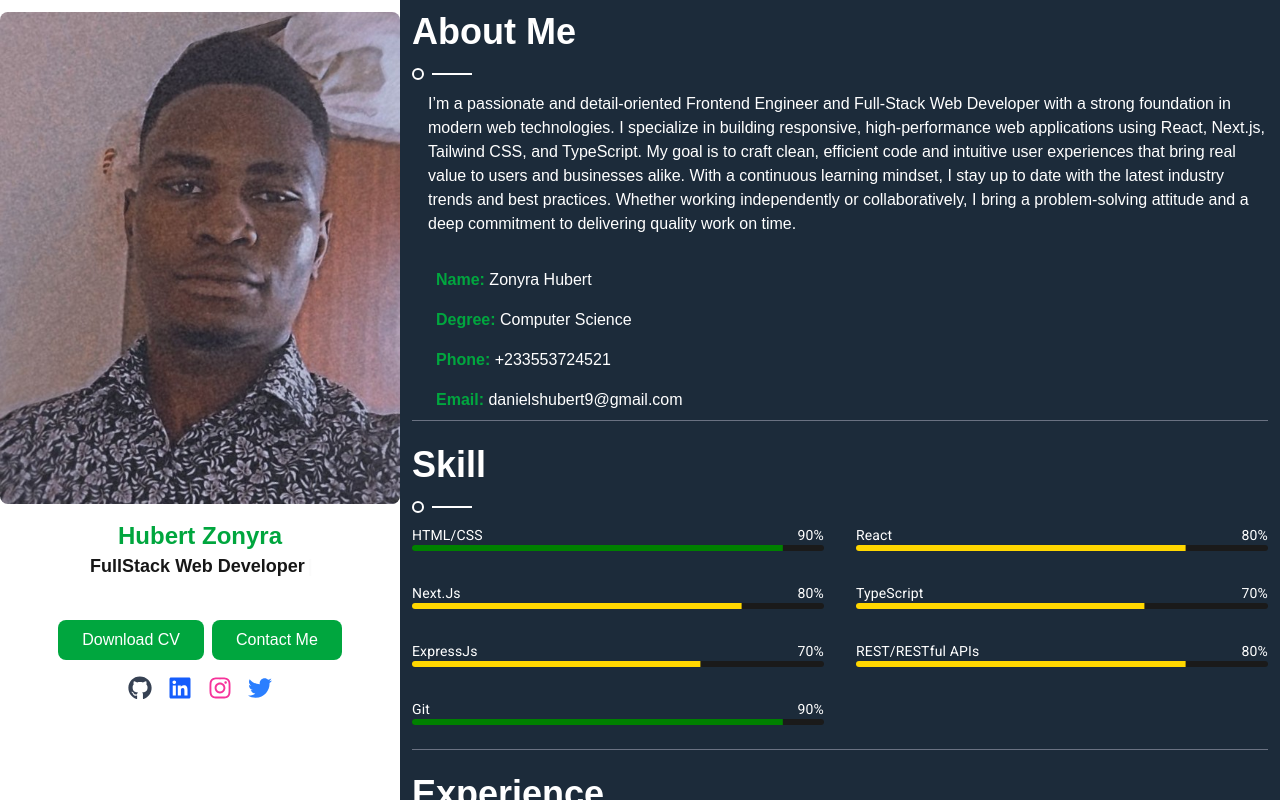
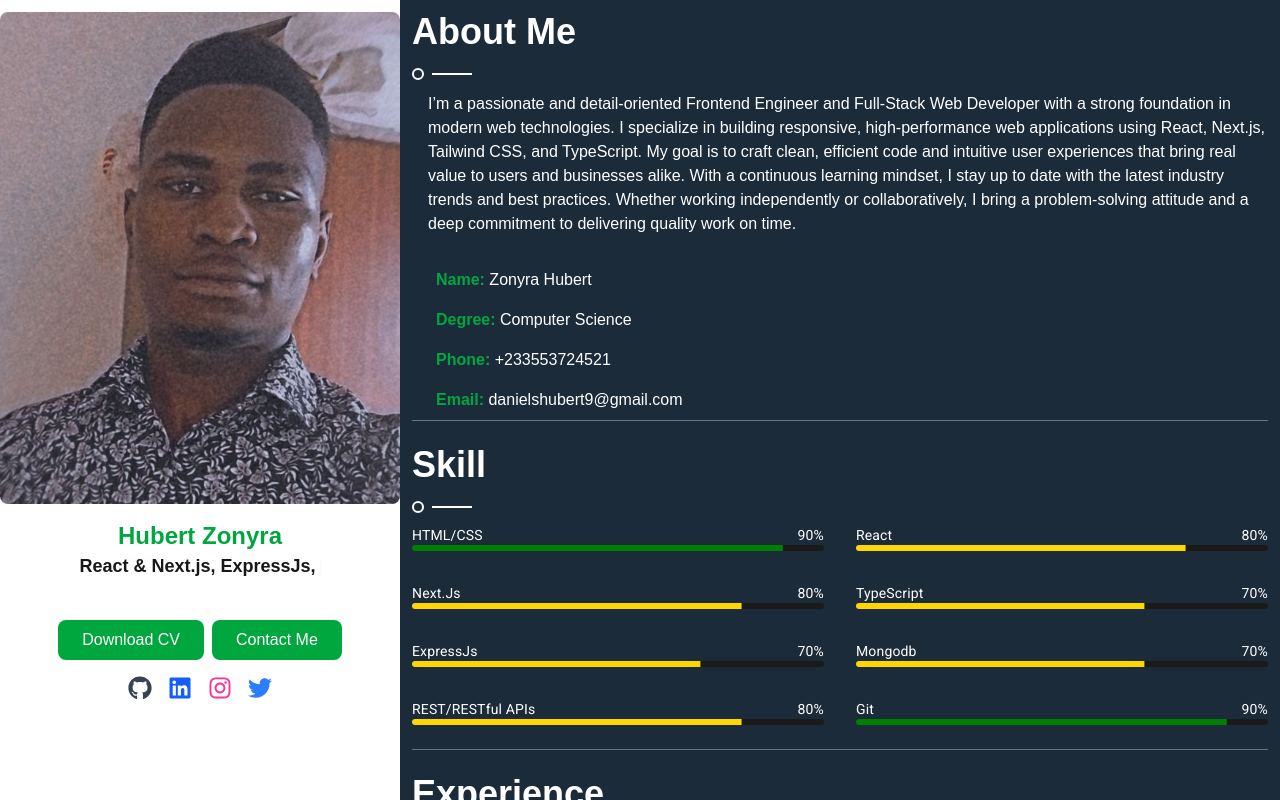
Before and after one commit to zonyra-hubert/Simple-Portfolio-site, a Next.js app: page / in a window 1280 px wide. Built offline with nearby package versions, Linux system fonts and the light colour scheme.

Commit message:
Adding a Skill

```diff
--- a/components/MainPage.tsx
+++ b/components/MainPage.tsx
@@ -1,3 +1,5 @@
+/* The above code is a TypeScript React component for a personal portfolio website. It consists of two
+main sections: the Sidebar and the Scrollable Content. */
 "use client";
 import Image from "next/image";
 import hubert from "../assets/hubert2.jpg";
@@ -50,9 +52,9 @@ const MainPage = () => {
           <h2 className="font-bold text-lg">
             <Typewriter
               words={[
-                "Frontend Engineer",
-                "FullStack Web Developer",
-                "React & Next.js Enthusiast",
+                "Software Engineer",
+
+                "React & Next.js, ExpressJs, Mongodb",
               ]}
               loop={true}
               cursor
--- a/components/Skills.tsx
+++ b/components/Skills.tsx
@@ -6,6 +6,7 @@ const skills = [
   { name: "Next.Js", value: 80 },
   { name: "TypeScript", value: 70 },
   { name: "ExpressJs", value: 70 },
+  { name: "Mongodb", value: 70 },
 
   { name: "REST/RESTful APIs", value: 80 },
   { name: "Git", value: 90 },
```
